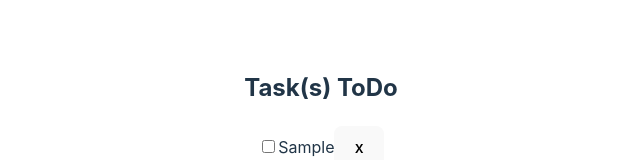
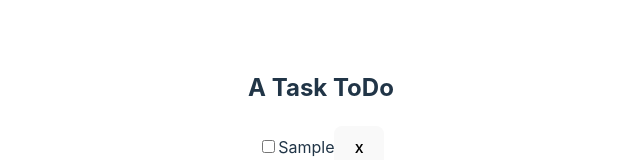
Before and after one commit to andimahathir/todoAmplifyDynamo, a React (Vite) app: page / in a window 1280 px wide. Both pictures are taken after typing "Sample" into the empty fields and a click on the button "Add Task". Shown: the part 394-554 px from the top of the page, without its empty margins (319-959 px from the left). Built offline with nearby package versions, Linux system fonts and the light colour scheme.

Commit message:
add info total task todo

```diff
--- a/src/App.jsx
+++ b/src/App.jsx
@@ -58,7 +58,9 @@ function App() {
                 </form>
             </div>
             <div className="card">
-                <h2>Task(s) ToDo</h2>
+                {todos.length === 0 && <h2>No Task ToDo</h2>}
+                {todos.length === 1 && <h2>A Task ToDo</h2>}
+                {todos.length > 1 && <h2>{todos.length} Tasks ToDo</h2>}
                 <ul className="no-bullets">
                     {todos.map((todo) => (
                         <li key={todo.id}>
```
